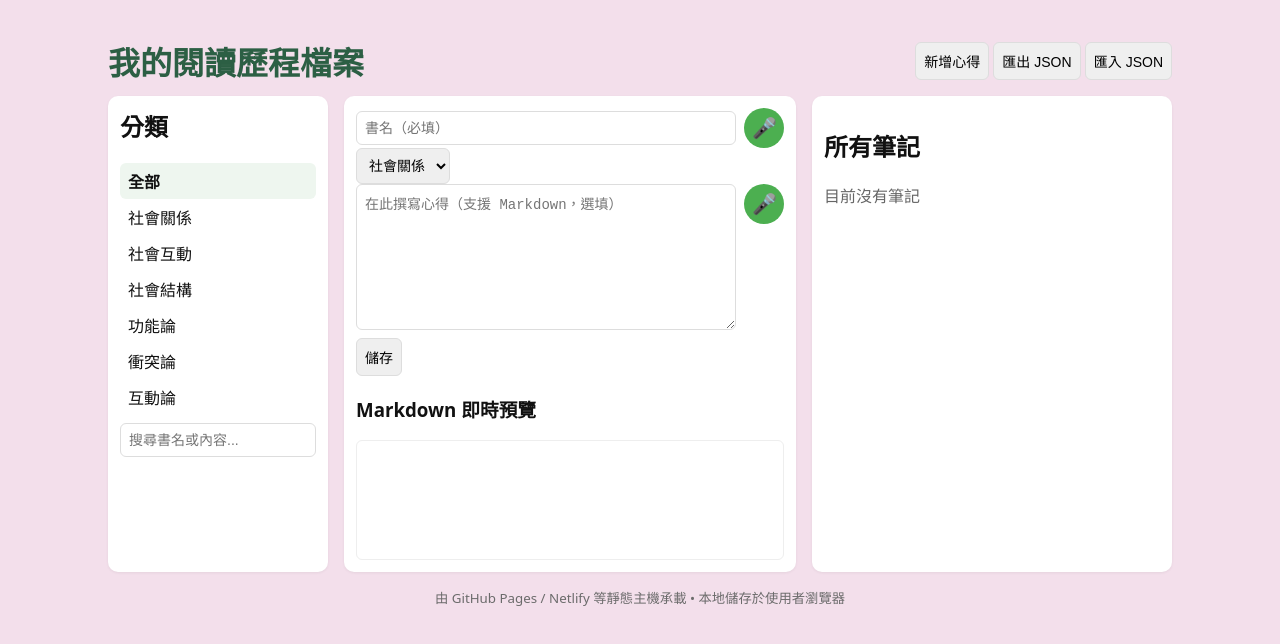
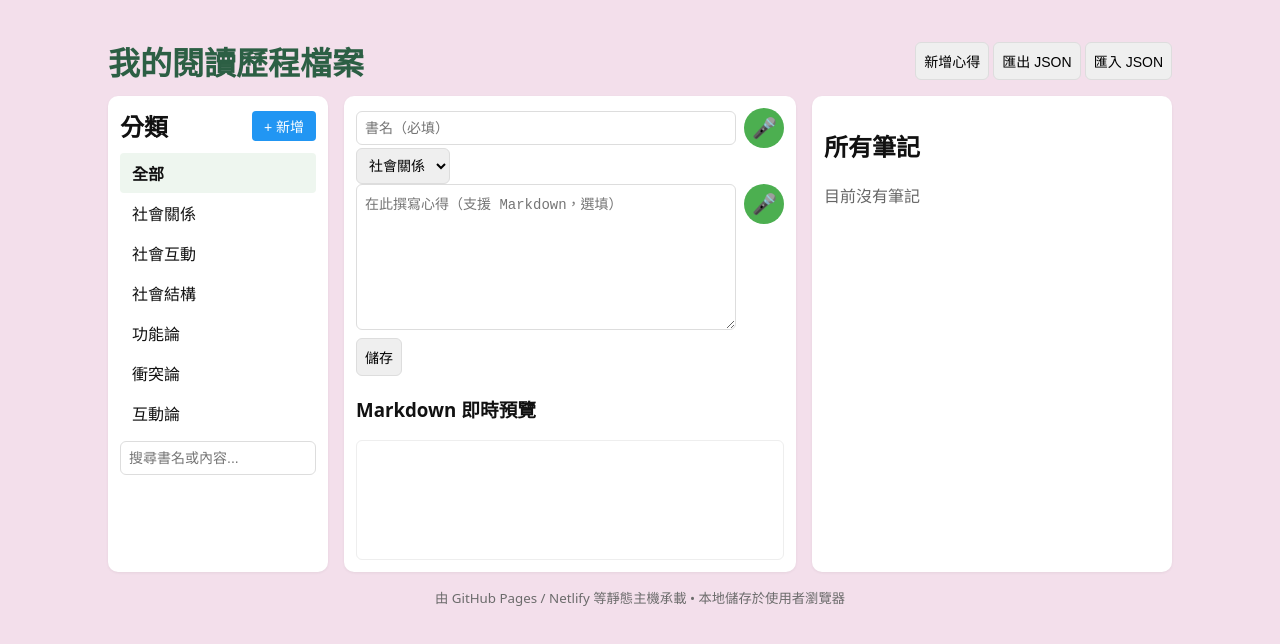
Before and after one commit to 0908232736a-design/-3, a plain HTML site: page index.html in a window 1280 px wide. Drawn offline with nearby package versions, Linux system fonts and the light colour scheme.

Commit message:
Update index.html

```diff
--- a/index.html
+++ b/index.html
@@ -54,6 +54,61 @@
     .textarea-voice-row textarea {
       flex: 1;
     }
+
+    /* 分類管理樣式 */
+    .category-header {
+      display: flex;
+      justify-content: space-between;
+      align-items: center;
+      margin-bottom: 10px;
+    }
+    .category-header h2 {
+      margin: 0;
+    }
+    #add-category-btn {
+      background: #2196F3;
+      color: white;
+      border: none;
+      padding: 5px 12px;
+      border-radius: 4px;
+      cursor: pointer;
+      font-size: 14px;
+      transition: background 0.3s;
+    }
+    #add-category-btn:hover {
+      background: #1976D2;
+    }
+    #category-list li {
+      display: flex;
+      justify-content: space-between;
+      align-items: center;
+      padding: 8px 12px;
+      cursor: pointer;
+      border-radius: 4px;
+      transition: background 0.2s;
+    }
+    #category-list li span {
+      flex: 1;
+    }
+    .delete-category-btn {
+      background: #f44336;
+      color: white;
+      border: none;
+      border-radius: 50%;
+      width: 20px;
+      height: 20px;
+      font-size: 12px;
+      cursor: pointer;
+      display: flex;
+      align-items: center;
+      justify-content: center;
+      margin-left: 8px;
+      transition: background 0.2s;
+      flex-shrink: 0;
+    }
+    .delete-category-btn:hover {
+      background: #d32f2f;
+    }
   </style>
 </head>
 <body>
@@ -69,7 +124,10 @@
     </header>
     <main>
       <aside class="sidebar">
-        <h2>分類</h2>
+        <div class="category-header">
+          <h2>分類</h2>
+          <button id="add-category-btn" title="新增自訂分類">+ 新增</button>
+        </div>
         <ul id="category-list"></ul>
         <div class="filter">
           <input type="text" id="search" placeholder="搜尋書名或內容..." />
```
